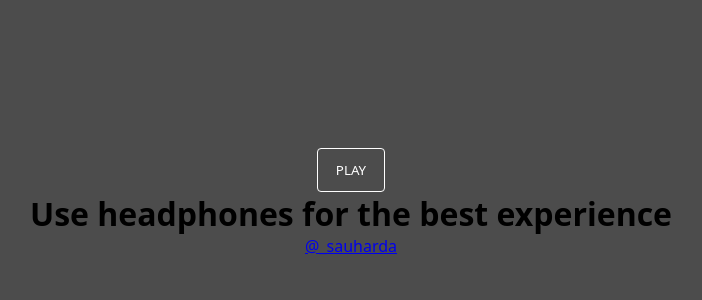
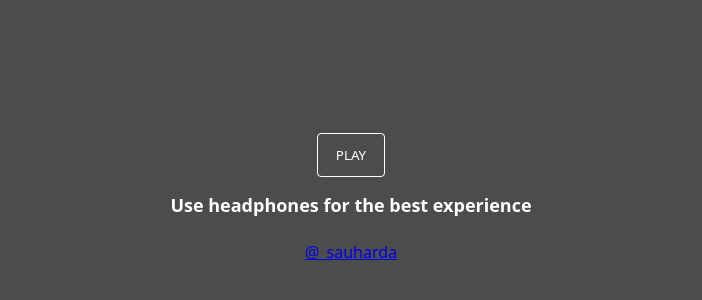
Before and after one commit to sauharda1214/threed-audio, a website built with Vite: page index.html in a window 1280 px wide. Shown: the part 198-498 px from the top of the page, without its empty margins (289-991 px from the left). Built offline with nearby package versions, Linux system fonts and the light colour scheme.

Commit message:
Update style.css

```diff
--- a/style.css
+++ b/style.css
@@ -194,3 +194,15 @@
   height: 100px;
   width: 200px;
 }
+
+#des{
+  padding: 1rem;
+  font-size: large;
+  color: white;
+}
+
+#ig{
+  bottom:0;
+  left:0;
+  padding:0.5rem;
+}
```
